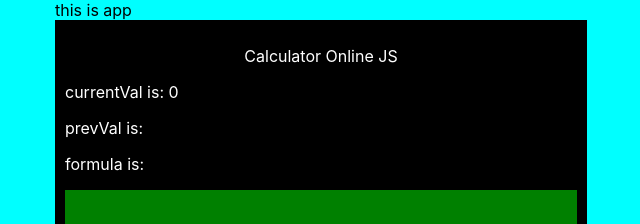
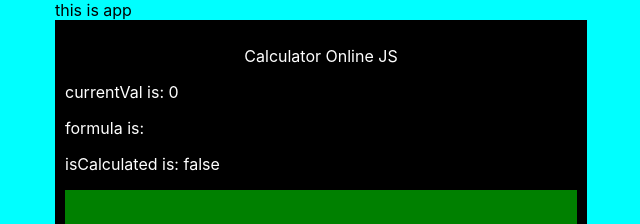
Before and after one commit to markoter/javascript-calculator, a React (Create React App) app: page / in a window 1280 px wide. Shown: the top 224 px of the page, without its empty margins (319-959 px from the left). Built offline with nearby package versions, Linux system fonts and the light colour scheme.

Commit message:
use bool instead prevval to check if eq was hit

```diff
--- a/src/Calculator.js
+++ b/src/Calculator.js
@@ -12,7 +12,7 @@ const testPrinter = (message) => {
 const Calculator = () => {
     const [formula, changeFormula] = useState('')
     const [currentVal, changeCurrentVal] = useState('0')
-    const [prevVal, changePrevVal] = useState('')
+    const [isCalculated, changeCalculatedState] = useState(false)
 
     const handleNumericButton = (buttonVal) => {
         const isDecimalAlready = (currentVal.includes('.'))
@@ -99,13 +99,13 @@ const Calculator = () => {
         // console.log(`hit oper butt with val: ${buttonVal}`)
         changeCurrentVal(buttonVal)
 
-        if (prevVal === '') {
+        if (!isCalculated) {
             changeFormula(formula.concat(buttonVal))
 
         }
         else {
-            changeFormula(prevVal + buttonVal)
-            changePrevVal('')
+            changeFormula(currentVal + buttonVal)
+            changeCalculatedState(false)
         }
 
 
@@ -114,22 +114,22 @@ const Calculator = () => {
         // console.log(`hit clear button`)
         changeCurrentVal('0')
         changeFormula('')
-        changePrevVal('')
+        changeCalculatedState(false)
     }
     const handleEquals = () => {
         // console.log(`hit equals`)
         const result = eval(formula)
         changeCurrentVal(result.toString())
-        changePrevVal(result.toString())
         changeFormula(formula.concat('=' + result))
+        changeCalculatedState(true)
     }
     return (
         <div id="calculator">
             <p id="calcName">Calculator Online JS</p>
             <div id="debugStateDisplayer">
                 <p>currentVal is: {currentVal}</p>
-                <p>prevVal is: {prevVal}</p>
                 <p>formula is: {formula}</p>
+                <p>isCalculated is: {isCalculated.toString()}</p>
 
             </div>
             <Screen formula={formula} currentVal={currentVal} />
```
